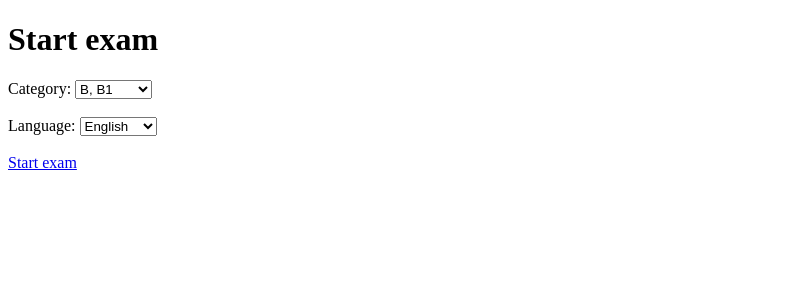
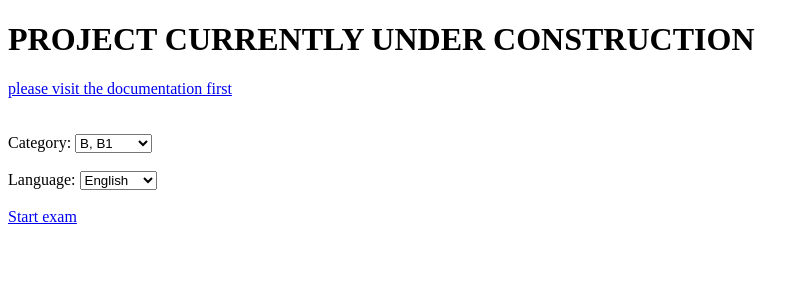
Before and after one commit to Sh0utaa/Elavra, a React (Vite) app: page / in a window 1280 px wide. Shown: the top 300 px of the page, without its empty margins (0-809 px from the left). Built offline with nearby package versions, Linux system fonts and the light colour scheme; no server answers.

Commit message:
Updated homepage :

```diff
--- a/src/App.tsx
+++ b/src/App.tsx
@@ -9,7 +9,11 @@ function App() {
 
   return (
     <>
-      <h1>Start exam</h1>
+      <h1>PROJECT CURRENTLY UNDER CONSTRUCTION</h1>
+      <a href="/documentation">please visit the documentation first</a>
+      <br />
+      <br />
+      <br />
       <label htmlFor="category">Category: </label>
       <select
         name="category"
```
